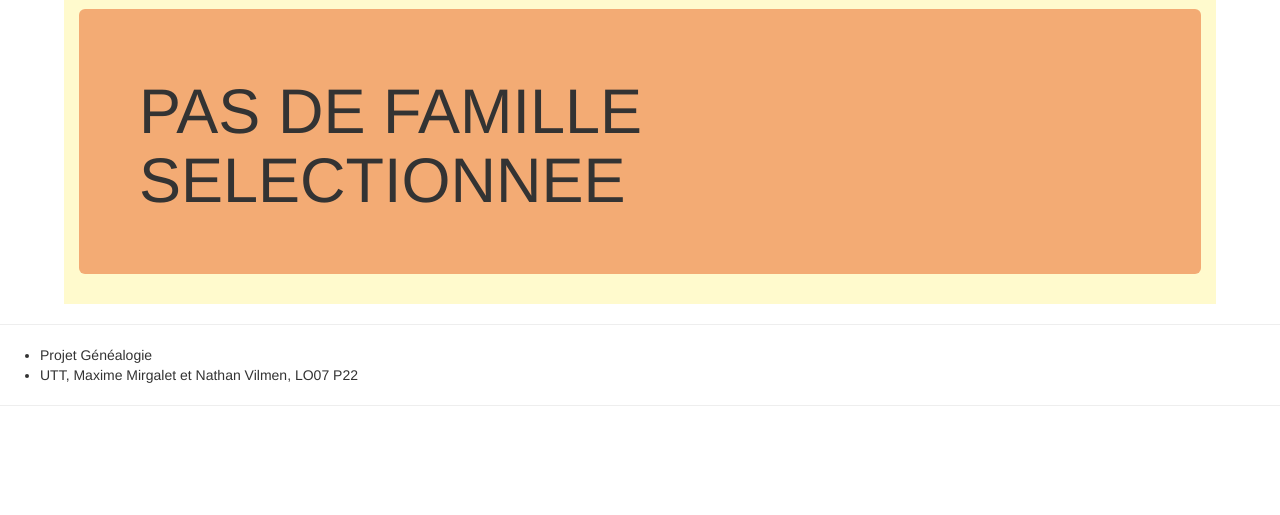
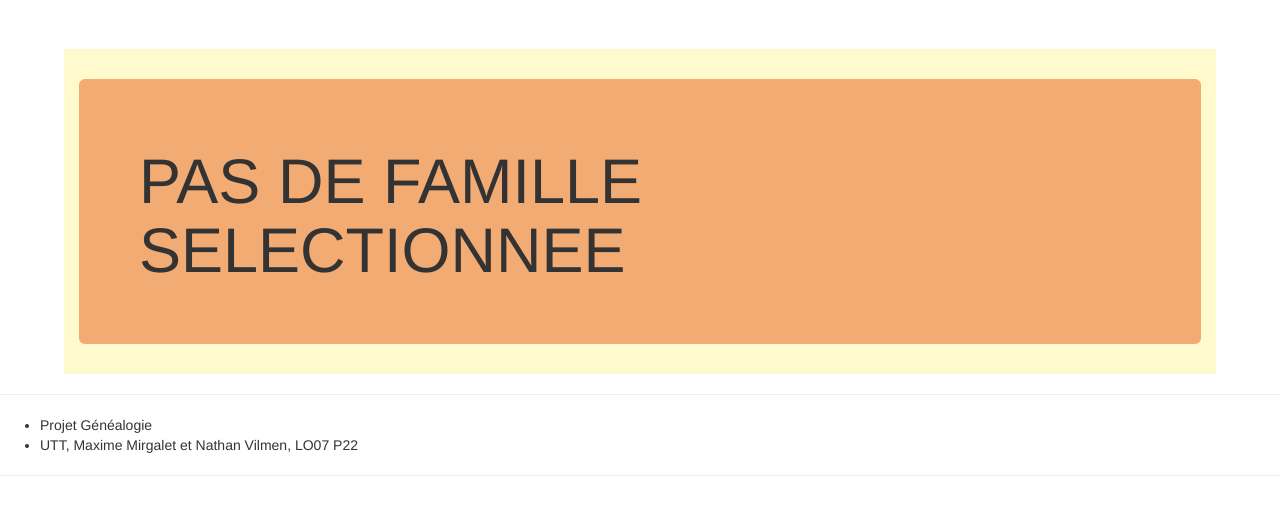
Before and after one commit to NathanVilmen/lo07_projet, a PHP site: the page made by app/router/router.php in a window 1280 px wide. Shown: the part 51-566 px from the top of the page. Run offline with PHP 8.4, Linux system fonts and the light colour scheme; some libraries are stand-ins or nearby versions.

Commit message:
Ajout d'une marge au top

```diff
--- a/public/css/my_css.css
+++ b/public/css/my_css.css
@@ -1,6 +1,6 @@
 .container{
-    margin-top: 50px;
-    padding-top: 10px;
+    margin-top: 100px;
+    padding-top: 30px;
     background-color: lemonchiffon;
     width: 90%;
 }
```
